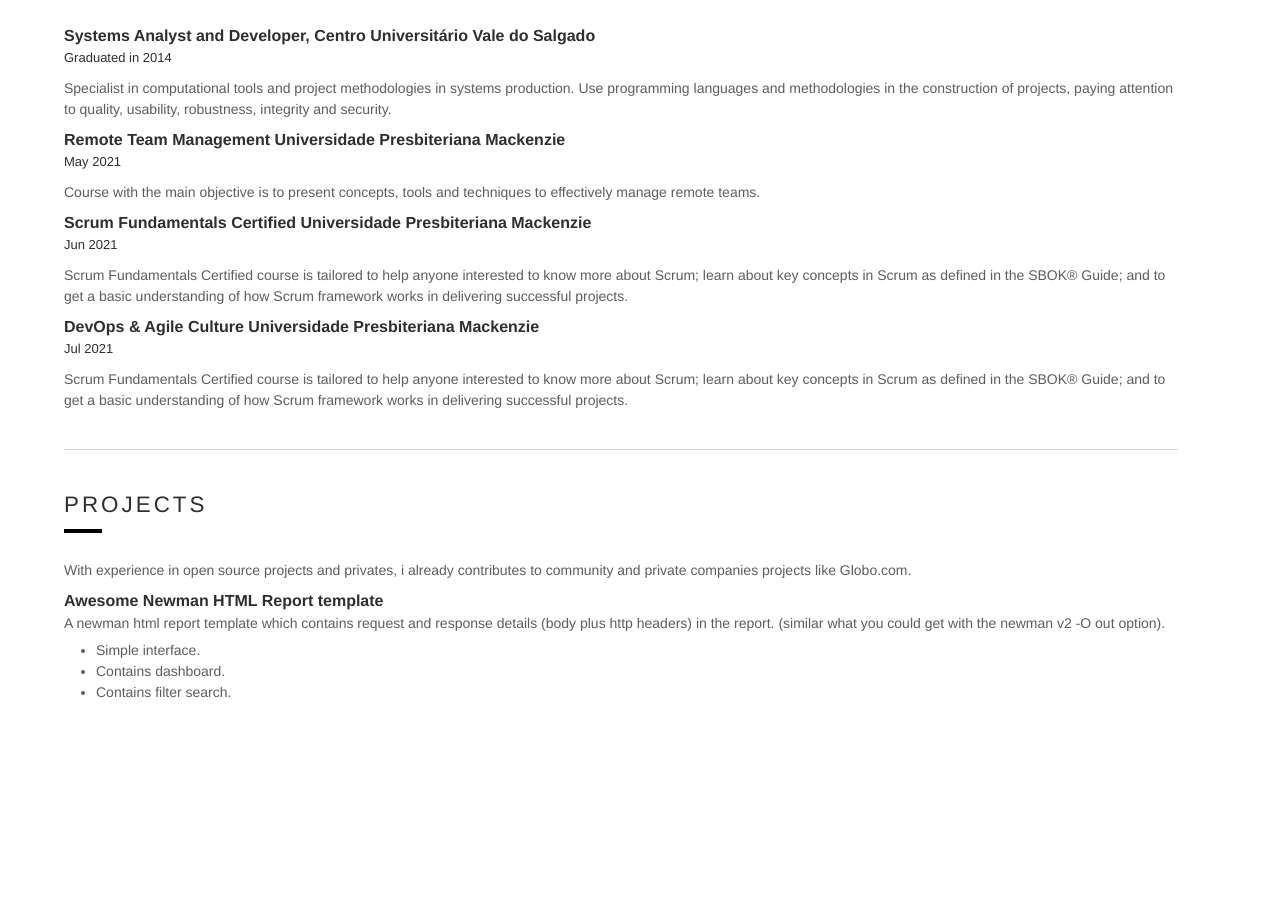
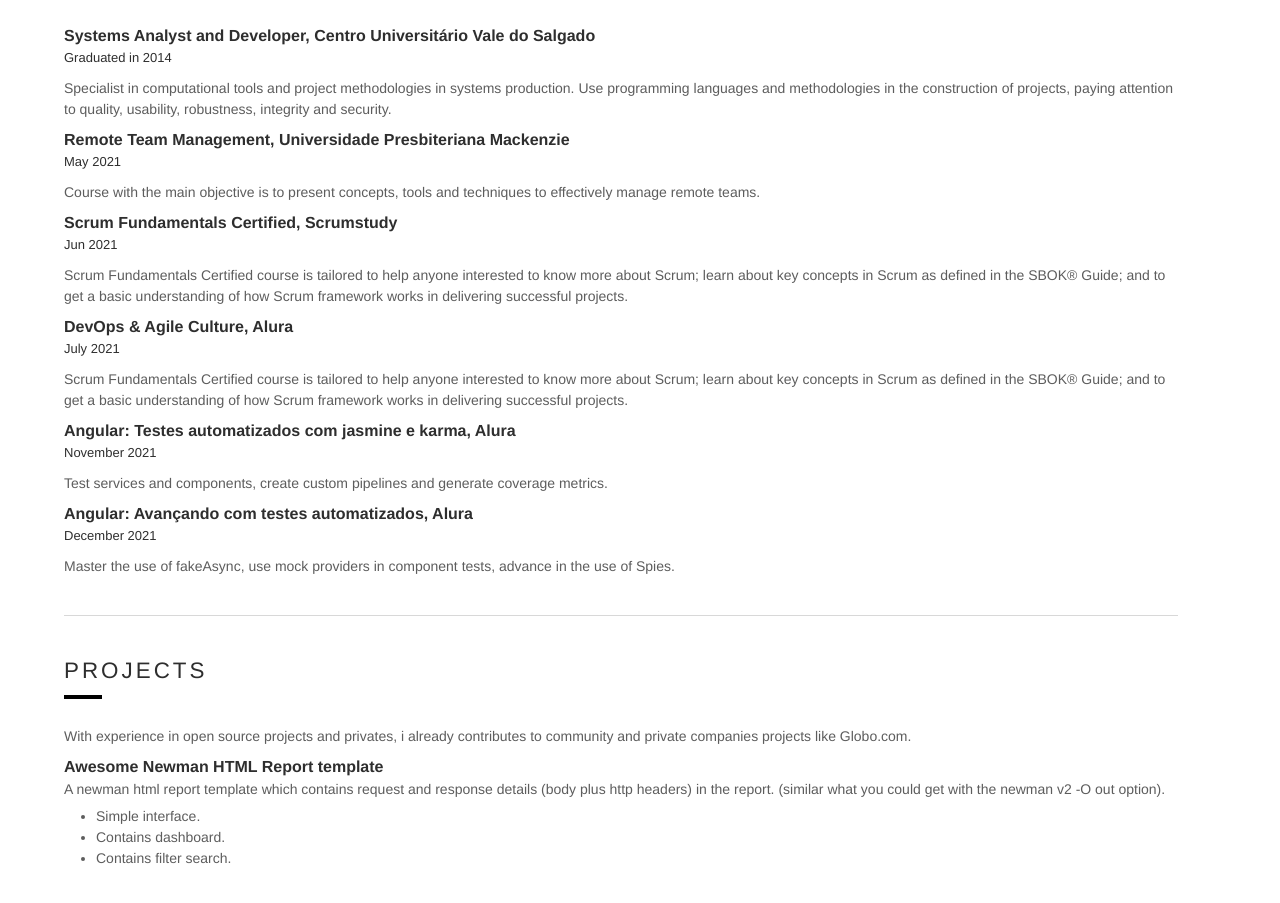
Before and after one commit to MarcosEllys/marcosellys.github.io, a plain HTML site: page curriculum/index.html in a window 1280 px wide. Shown: the part 2405-3308 px from the top of the page. Before the commit the page ends 3152 px from the top, so only its background shows below. Drawn offline with Linux system fonts and the light colour scheme.

Commit message:
added new courses

```diff
--- a/assets/js/app.js
+++ b/assets/js/app.js
@@ -291,8 +291,8 @@ const configs = {
     'Graduado em 2014'
   ],
   courseOne: [
-    'Remote Team Management ',
-    'Gestão de Equipes Remotas'
+    'Remote Team Management, ',
+    'Gestão de Equipes Remotas, '
   ],
   courseOneDate: [
     'May 2021',
@@ -307,8 +307,8 @@ const configs = {
     'Especialista em ferramentas computacionais e metodologias de projetos na produção de sistemas. Utilizando linguagens de programação e metodologias na construção de projetos, atento a qualidade, usabilidade, robustez, integridade e segurança.'
   ],
   courseTwo: [
-    'Scrum Fundamentals Certified',
-    'Scrum Fundamentals Certified'
+    'Scrum Fundamentals Certified, ',
+    'Scrum Fundamentals Certified, '
   ],
   courseTwoDate: [
     'Jun 2021',
@@ -319,20 +319,40 @@ const configs = {
     'Scrum Fundamentals Certified course is tailored to help anyone interested to know more about Scrum; learn about key concepts in Scrum as defined in the SBOK® Guide; and to get a basic understanding of how Scrum framework works in delivering successful projects.'
   ],
   courseThree: [
-    'DevOps & Agile Culture',
-    'DevOps & Agile Culture'
+    'DevOps & Agile Culture, ',
+    'DevOps & Agile Culture, '
   ],
   courseThreeDate: [
-    'Jul 2021',
+    'July 2021',
     'Julho de 2021'
   ],
   courseThreeDescription: [
     'Scrum Fundamentals Certified course is tailored to help anyone interested to know more about Scrum; learn about key concepts in Scrum as defined in the SBOK® Guide; and to get a basic understanding of how Scrum framework works in delivering successful projects.',
     'Scrum Fundamentals Certified course is tailored to help anyone interested to know more about Scrum; learn about key concepts in Scrum as defined in the SBOK® Guide; and to get a basic understanding of how Scrum framework works in delivering successful projects.'
   ],
-  skillsDescritption: [
-    'Specialist in computational tools and project methodologies in systems production. Use programming languages and methodologies in the construction of projects, paying attention to quality, usability, robustness, integrity and security.',
-    'Especialista em ferramentas computacionais e metodologias de projetos na produção de sistemas. Utilizando linguagens de programação e metodologias na construção de projetos, atento a qualidade, usabilidade, robustez, integridade e segurança.'
+  courseFour: [
+    'Angular: Testes automatizados com jasmine e karma, ',
+    'Angular: Testes automatizados com jasmine e karma, '
+  ],
+  courseFourDate: [
+    'November 2021',
+    'Novembro de 2021'
+  ],
+  courseFourDescription: [
+    'Test services and components, create custom pipelines and generate coverage metrics.',
+    'Teste serviços e componentes, crie pipelines customizadas e gere métricas de cobertura.'
+  ],
+  courseFive: [
+    'Angular: Avançando com testes automatizados, ',
+    'Angular: Avançando com testes automatizados, '
+  ],
+  courseFiveDate: [
+    'December 2021',
+    'Dezembro de 2021'
+  ],
+  courseFiveDescription: [
+    'Master the use of fakeAsync, use mock providers in component tests, advance in the use of Spies.',
+    'Domine o uso de fakeAsync, utilize mock providers em testes de componentes, avance no uso de Spies.'
   ],
   descriptionOpenSource: [
     'With experience in open source projects and privates, i already contributes to community and private companies projects like Globo.com.',
--- a/curriculum/index.html
+++ b/curriculum/index.html
@@ -223,7 +223,7 @@
               <h3>
                 <span class="roleName" itemprop="roleName" data-binding="roleName"></span>
                 <span itemprop="memberOf" itemscope itemtype="http://schema.org/EducationalOrganization">
-                  <span itemprop="name"><a itemprop="url" href="https://www.univs.edu.br/">Centro Universitário Vale do Salgado</a></span>
+                  <span itemprop="name"><a itemprop="url" href="https://univs.edu.br/graduacao/analise-e-desenvolvimento-de-sistemas/">Centro Universitário Vale do Salgado</a></span>
                 </span>
               </h3>
               <div class="dates" data-binding="graduatedDate"></div>
@@ -233,7 +233,7 @@
             </li>
             <li itemprop="memberOf" itemscope itemtype="http://schema.org/OrganizationRole">
               <h3>
-                <span class="roleName" itemprop="roleName" data-binding="courseOne"></span>
+                <a href="/assets/certificates/gestao-equipes-remotas.jpeg" title="certificate"><span class="roleName" itemprop="roleName" data-binding="courseOne"></span></a>
                 <span itemprop="memberOf" itemscope itemtype="http://schema.org/EducationalOrganization">
                   <span itemprop="name"><a itemprop="url" href="https://www.mackenzie.br/">Universidade Presbiteriana Mackenzie</a></span>
                 </span>
@@ -245,9 +245,9 @@
             </li>
             <li itemprop="memberOf" itemscope itemtype="http://schema.org/OrganizationRole">
               <h3>
-                <span class="roleName" itemprop="roleName" data-binding="courseTwo"></span>
+                <a href="/assets/certificates/scrum-fundamentals-certified.jpg" title="certificate"><span class="roleName" itemprop="roleName" data-binding="courseTwo"></span></a>
                 <span itemprop="memberOf" itemscope itemtype="http://schema.org/EducationalOrganization">
-                  <span itemprop="name"><a itemprop="url" href="https://www.mackenzie.br/">Universidade Presbiteriana Mackenzie</a></span>
+                  <span itemprop="name"><a itemprop="url" href="https://www.scrumstudy.com/">Scrumstudy</a></span>
                 </span>
               </h3>
               <div class="dates" data-binding="courseTwoDate"></div>
@@ -257,14 +257,38 @@
             </li>
             <li itemprop="memberOf" itemscope itemtype="http://schema.org/OrganizationRole">
               <h3>
-                <span class="roleName" itemprop="roleName" data-binding="courseThree"></span>
+                <a href="/assets/certificates/devops-agile-culture.png" title="certificate"><span class="roleName" itemprop="roleName" data-binding="courseThree"></span></a>
                 <span itemprop="memberOf" itemscope itemtype="http://schema.org/EducationalOrganization">
-                  <span itemprop="name"><a itemprop="url" href="https://www.mackenzie.br/">Universidade Presbiteriana Mackenzie</a></span>
+                  <span itemprop="name"><a itemprop="url" href="https://www.fiap.com.br/">Alura</a></span>
                 </span>
               </h3>
               <div class="dates" data-binding="courseThreeDate"></div>
               <div class="description" itemprop="description">
                 <div data-binding="courseThreeDescription"></div>
+              </div>
+            </li>
+            <li itemprop="memberOf" itemscope itemtype="http://schema.org/OrganizationRole">
+              <h3>
+                <a href="/assets/certificates/angular-testes-automatizados-com-jasmine-karma.jpeg" title="certificate"><span class="roleName" itemprop="roleName" data-binding="courseFour"></span></a>
+                <span itemprop="memberOf" itemscope itemtype="http://schema.org/EducationalOrganization">
+                  <span itemprop="name"><a itemprop="url" href="https://www.alura.com.br/curso-online-angular-testes-automatizados-jasmin-karma/">Alura</a></span>
+                </span>
+              </h3>
+              <div class="dates" data-binding="courseFourDate"></div>
+              <div class="description" itemprop="description">
+                <div data-binding="courseFourDescription"></div>
+              </div>
+            </li>
+            <li itemprop="memberOf" itemscope itemtype="http://schema.org/OrganizationRole">
+              <h3>
+                <a href="/assets/certificates/angular-avancando-com-testes-automatizados.jpeg" title="certificate"><span class="roleName" itemprop="roleName" data-binding="courseFive"></span></a>
+                <span itemprop="memberOf" itemscope itemtype="http://schema.org/EducationalOrganization">
+                  <span itemprop="name"><a itemprop="url" href="https://www.alura.com.br/curso-online-angular-testes-automatizados-jasmin-karma/">Alura</a></span>
+                </span>
+              </h3>
+              <div class="dates" data-binding="courseFiveDate"></div>
+              <div class="description" itemprop="description">
+                <div data-binding="courseFiveDescription"></div>
               </div>
             </li>
           </ul>
```
Also changed, not shown: assets/certificates/angular-avancando-com-testes-automatizados.jpeg (added), assets/certificates/angular-testes-automatizados-com-jasmine-karma.jpeg (added), assets/certificates/devops-agile-culture.png (added), assets/certificates/gestao-equipes-remotas.jpeg (added), assets/certificates/scrum-fundamentals-certified.jpg (added).
